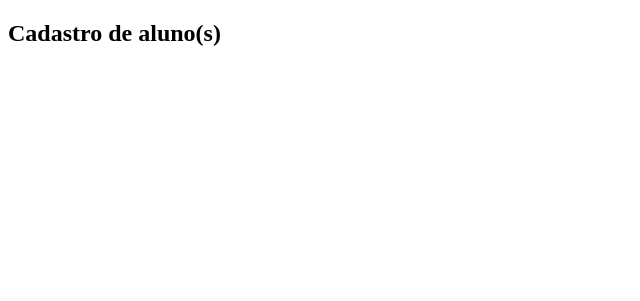
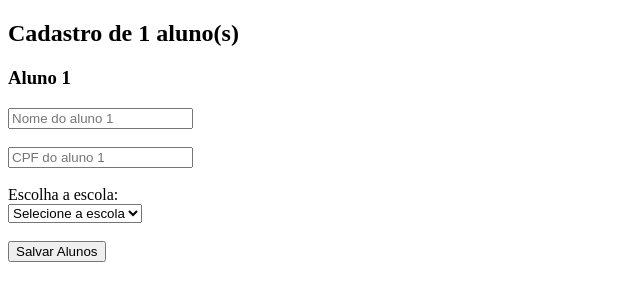
Before and after one commit to Ithyel-Cavalcante/sistema-prematriculas, a PHP site: page /cadastro_aluno.php in a window 1280 px wide. Shown: the top 301 px of the page, without its empty margins (0-640 px from the left). Run offline with PHP 8.4, Linux system fonts and the light colour scheme; the visitor is signed in with stand-in values (Sample User, id 1); tables that the repository leaves empty or names only in its code hold one stand-in row (values such as "Sample post").

Commit message:
Adição de Alunos

```diff
--- a/painel/cadastro_aluno.php
+++ b/painel/cadastro_aluno.php
@@ -1,26 +1,94 @@
 <?php
-    session_start();
+session_start();
+include '../conn.php';
 
-    if(!isset($_SESSION['id_usuario'])){
-        header('Location: ../tela-login/login.php');
-        exit;
-    }
+if (!isset($_SESSION['id_usuario'])) {
+    header('Location: ../tela-login/login.php');
+    exit;
+}
 
-    $qtd_alunos = $_SESSION['qtd_alunos'] ?? 0;
+$bairro_usuario = $_SESSION['bairro_usuario'];
+$qtd_alunos = $_SESSION['qtd_alunos'] ?? 0;
+
+$stmt = $mysqli->prepare("SELECT id_escola, nome_escola, bairro_escola FROM escolas WHERE bairro_escola = ?");
+$stmt->bind_param("s", $bairro_usuario);
+$stmt->execute();
+$result_escolas = $stmt->get_result();
+$escolas = [];
+
+$num_escolas = $result_escolas->num_rows;
+
+while ($row = $result_escolas->fetch_assoc()) {
+    $escolas[] = $row;
+}
+
+$stmt->close();
+
+$stmt_all = $mysqli->prepare("SELECT nome_escola, bairro_escola FROM escolas LIMIT 10");
+$stmt_all->execute();
+$result_all = $stmt_all->get_result();
+
+$todas_escolas = [];
+while ($row_all = $result_all->fetch_assoc()) {
+    $todas_escolas[] = $row_all;
+}
+
+if (empty($todas_escolas)) {
+    echo "<p style='color: red;'>NENHUMA ESCOLA CADASTRADA NO BANCO DE DADOS!</p>";
+}
+
+$stmt_all->close();
 
 ?>
 <!DOCTYPE html>
-<html lang="en">
+<html lang="pt-br">
 <head>
     <meta charset="UTF-8">
     <meta name="viewport" content="width=device-width, initial-scale=1.0">
-    <title>Document</title>
+    <title>Cadastro de Alunos</title>
 </head>
 <body>
 
-<h2>
-    Cadastro de <?php $qtd_alunos; ?> aluno(s)
-</h2>
+<h2>Cadastro de <?php echo $qtd_alunos; ?> aluno(s)</h2>
+
+<form action="../tela-login/acoes_login.php" method="POST">
+
+    <?php
+    if ($qtd_alunos > 0) {
+        for ($i = 1; $i <= $qtd_alunos; $i++) {
+            echo "
+            <div class='aluno-box'>
+                <h3>Aluno $i</h3>
+
+                <input type='text' name='alunos[$i][nome_aluno]' placeholder='Nome do aluno $i' required><br><br>
+
+                <input type='text' name='alunos[$i][cpf_aluno]' placeholder='CPF do aluno $i' maxlength='11' required><br><br>
+
+                <!-- Campo oculto com o bairro do usuário -->
+                <input type='hidden' name='alunos[$i][bairro_usuario]' value='".htmlspecialchars($bairro_usuario)."'>
+
+                <label>Escolha a escola:</label><br>
+                <select name='alunos[$i][escola]' required>
+                    <option value=''>Selecione a escola</option>";
+
+                    if (!empty($escolas)) {
+                        foreach ($escolas as $esc) {
+                            echo "<option value='{$esc['id_escola']}'>{$esc['nome_escola']}</option>";
+                        }
+                    } else {
+                        echo "<option value=''>NENHUMA ESCOLA DISPONÍVEL</option>";
+                    }
+
+            echo "</select><br><br>
+            </div>";
+        }
+    } else {
+        echo "<p>Usuário não possui alunos cadastrados.</p>";
+    }
+    ?>
+
+    <button type="submit" name="salvar_alunos">Salvar Alunos</button>
+</form>
 
 </body>
 </html>
--- a/painel/painel.php
+++ b/painel/painel.php
@@ -1,5 +1,4 @@
 <?php
-session_status();
 
 ?>
 
```
Also changed, not shown: tela-login/acoes_login.php (+31 -2 lines).
